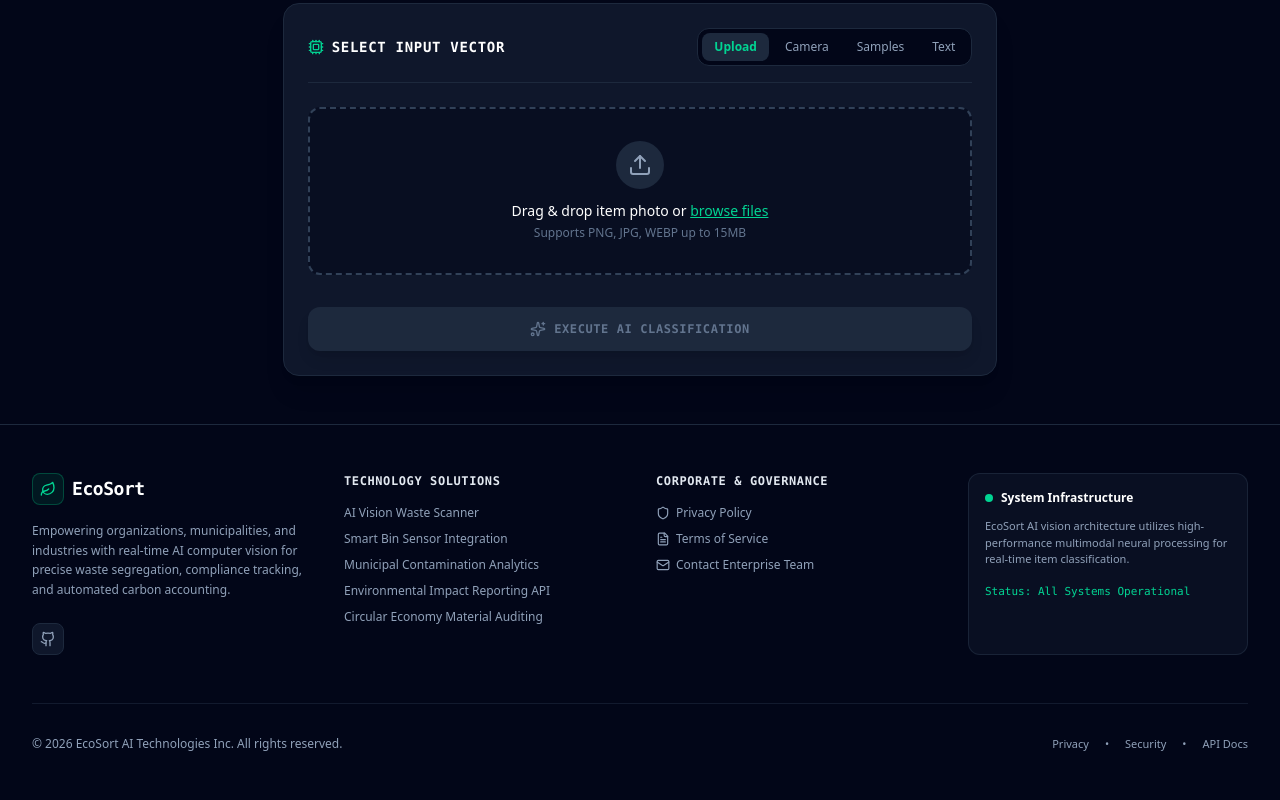
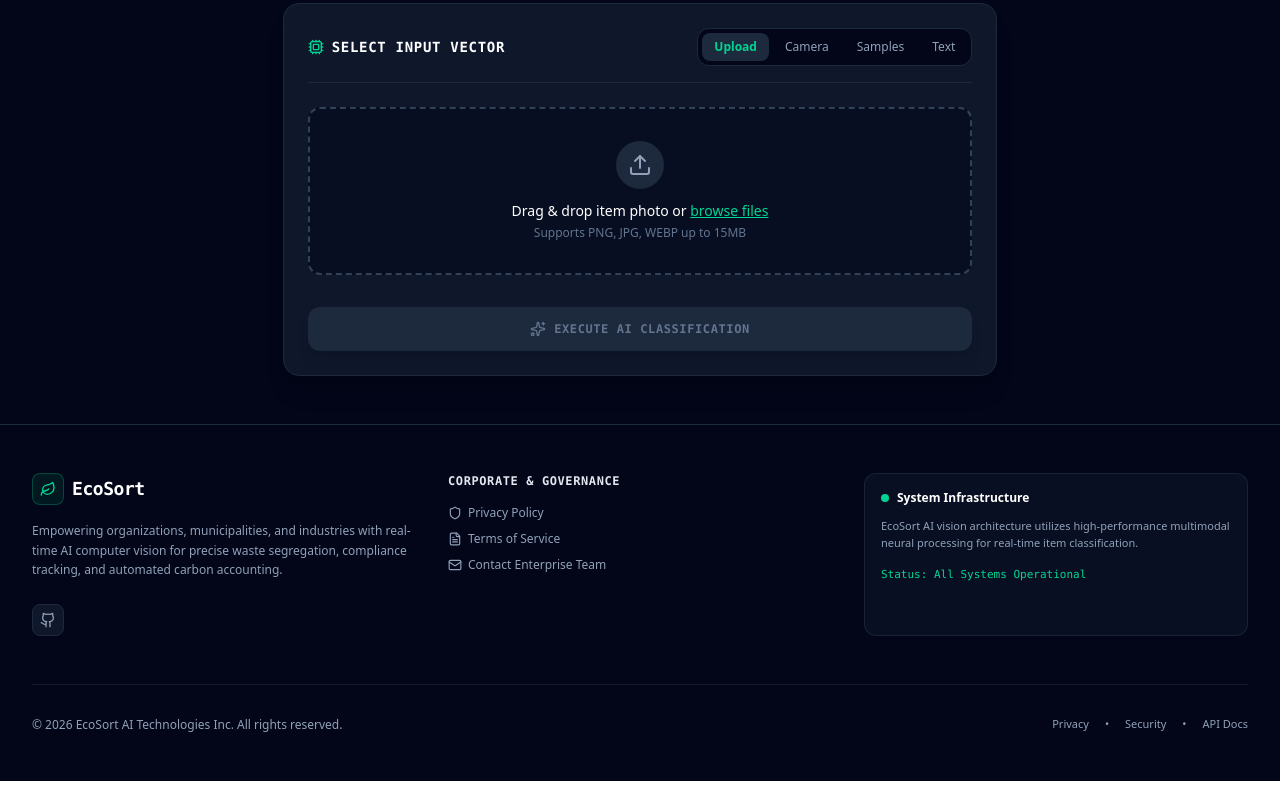
Before and after one commit to yukthivarma27-code/EcoSort, a React (Vite) app: page / in a window 1280 px wide. Shown: the part 333-1133 px from the top of the page. Built offline with nearby package versions, Linux system fonts and the light colour scheme.

Commit message:
Remove Technology Solutions section from Footer

```diff
--- a/src/components/Footer.tsx
+++ b/src/components/Footer.tsx
@@ -11,7 +11,7 @@
   return (
     <footer className="bg-slate-950 text-slate-400 border-t border-slate-800 text-sm">
       <div className="max-w-7xl mx-auto px-4 sm:px-6 lg:px-8 py-12">
-        <div className="grid grid-cols-1 md:grid-cols-4 gap-8 mb-12">
+        <div className="grid grid-cols-1 md:grid-cols-3 gap-8 mb-12">
 
           {/* Column 1: Brand & Tagline */}
           <div className="space-y-4 md:col-span-1">
@@ -38,30 +38,6 @@
                 <Github className="w-4 h-4" />
               </a>
             </div>
-          </div>
-
-          {/* Column 2: Solutions */}
-          <div>
-            <h3 className="text-xs font-semibold text-slate-200 uppercase tracking-wider mb-4 font-mono">
-              Technology Solutions
-            </h3>
-            <ul className="space-y-2.5 text-xs">
-              <li className="text-slate-400 hover:text-emerald-400 cursor-pointer transition-colors">
-                AI Vision Waste Scanner
-              </li>
-              <li className="text-slate-400 hover:text-emerald-400 cursor-pointer transition-colors">
-                Smart Bin Sensor Integration
-              </li>
-              <li className="text-slate-400 hover:text-emerald-400 cursor-pointer transition-colors">
-                Municipal Contamination Analytics
-              </li>
-              <li className="text-slate-400 hover:text-emerald-400 cursor-pointer transition-colors">
-                Environmental Impact Reporting API
-              </li>
-              <li className="text-slate-400 hover:text-emerald-400 cursor-pointer transition-colors">
-                Circular Economy Material Auditing
-              </li>
-            </ul>
           </div>
 
           {/* Column 3: Corporate & Legal */}
```
